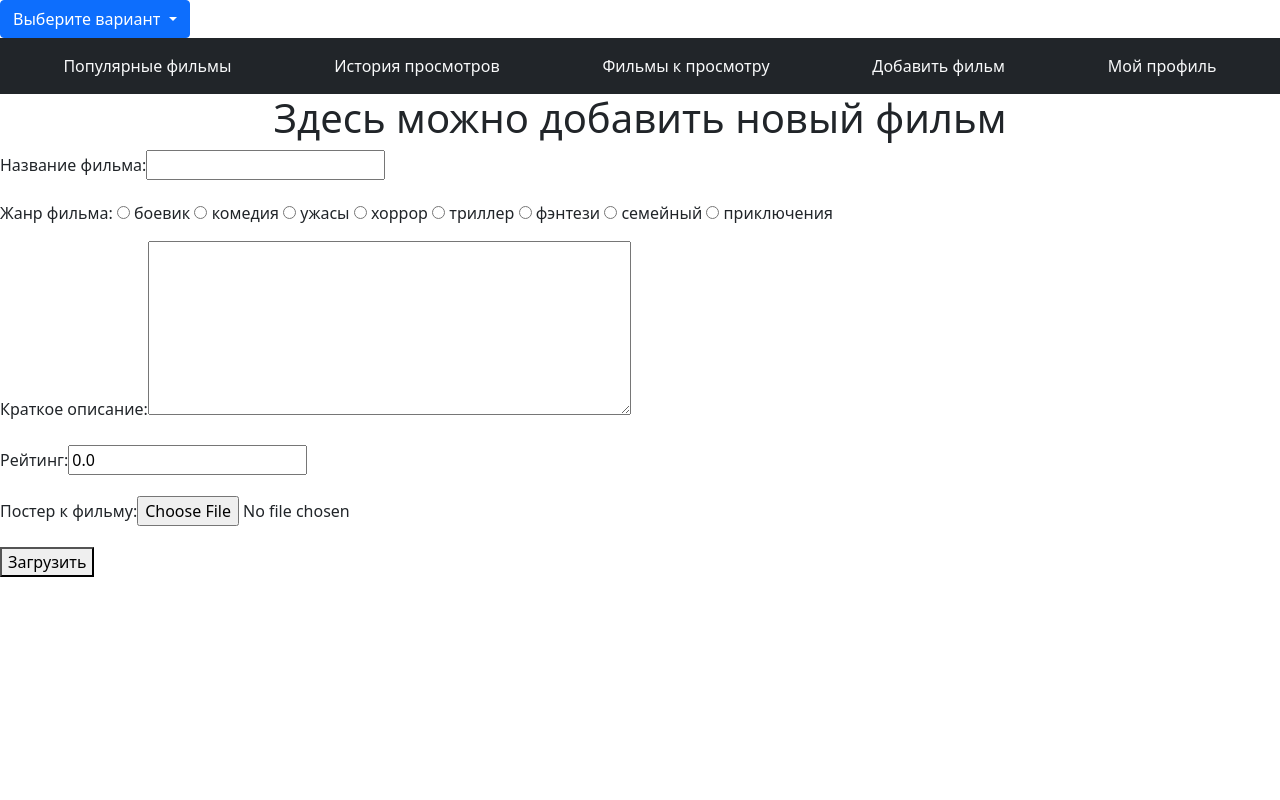
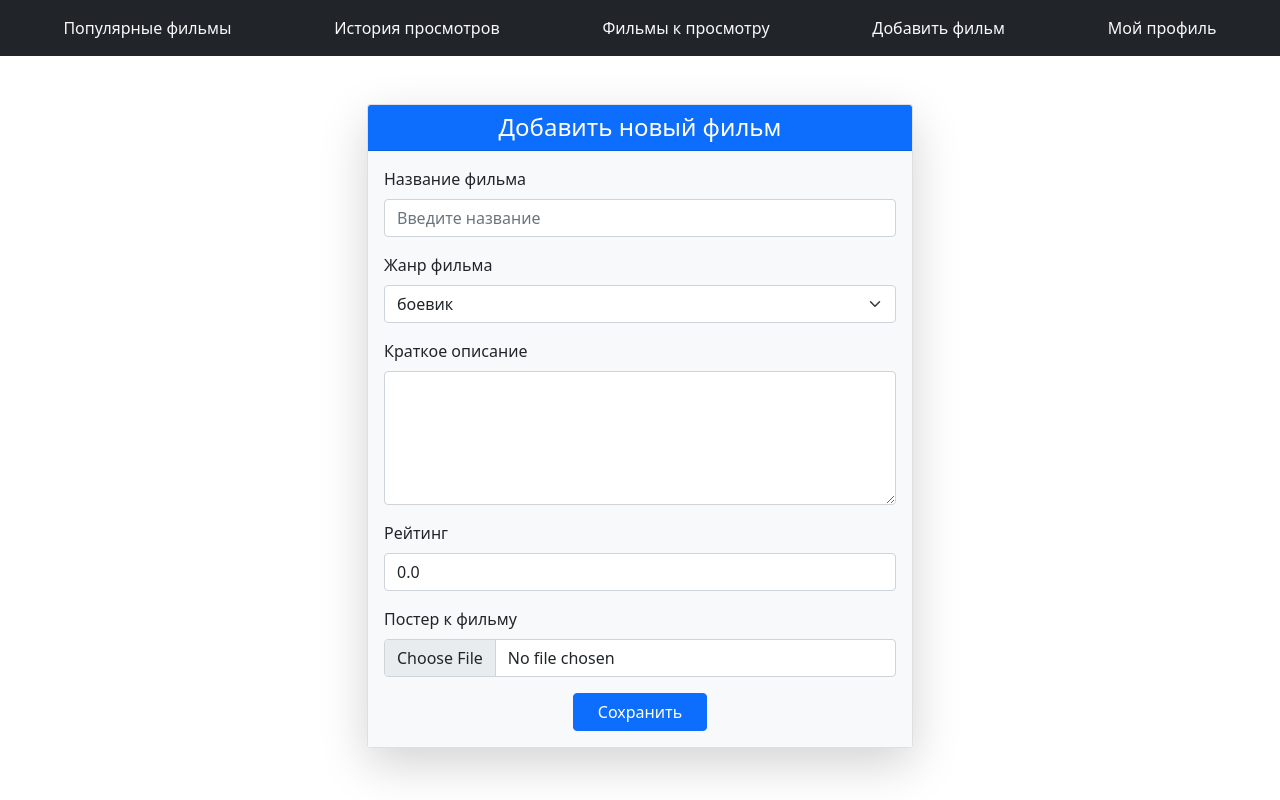
Before and after one commit to Peter1811/film_rate, a Django app: page /add-film/ in a window 1280 px wide. Run offline with Django 4.2, Linux system fonts and the light colour scheme; some libraries are stand-ins or nearby versions.

Commit message:
добавлена стилизация страниц для добавления фильма, отображения списка фильмов и страницы фильма; изменена маршрутизация и логика views

```diff
--- a/film_rate/settings.py
+++ b/film_rate/settings.py
@@ -39,7 +39,8 @@ INSTALLED_APPS = [
     'django.contrib.sessions',
     'django.contrib.messages',
     'django.contrib.staticfiles',
-    'films.apps.FilmsConfig'
+    'films.apps.FilmsConfig',
+    'widget_tweaks'
 ]
 
 MIDDLEWARE = [
--- a/films/forms.py
+++ b/films/forms.py
@@ -1,9 +1,17 @@
-from django.core.exceptions import ValidationError
 from django import forms
 
 from .models import Film
 
-genres = ['боевик', 'комедия', 'ужасы', 'хоррор', 'триллер', 'фэнтези', 'семейный', 'приключения']
+genres = [
+    'боевик',
+    'комедия',
+    'ужасы',
+    'хоррор',
+    'триллер',
+    'фэнтези',
+    'семейный',
+    'приключения'
+]
 
 
 class FilmForm(forms.ModelForm):
@@ -24,10 +32,7 @@ class FilmForm(forms.ModelForm):
 
     def __init__(self, *args, **kwargs):
         super(FilmForm, self).__init__(*args, **kwargs)
-        self.fields['genre'].error_messages = {'required': 'Необходимо выбрать жанр'}
-
-    def clean_rating(self):
-        rating = self.cleaned_data['rating']
-        if rating < 0 or rating > 10:
-            raise ValidationError('Неверный рейтинг, ожидается значение от 0 (фильм не просмотрен) до 10')
-        return rating
+        self.fields['genre'].choices = [(genre, genre) for genre in genres]
+        self.fields['genre'].error_messages = {
+            'required': 'Необходимо выбрать жанр'
+        }
--- a/films/models.py
+++ b/films/models.py
@@ -12,7 +12,7 @@ class Film(models.Model):
     genre = models.CharField(max_length=50)
     annotation = models.TextField(max_length=500)
     rating = models.FloatField(default=0.0)
-    poster = models.ImageField(default='C:/Users/Peter/Desktop/film_rate/media/1.jpg', upload_to='posters/')
+    poster = models.ImageField(upload_to='posters/')
 
     def __str__(self):
         return self.name + ", " + self.genre.lower()
--- a/films/templates/films/add_film.html
+++ b/films/templates/films/add_film.html
@@ -1,24 +1,66 @@
 {% extends 'films/base.html' %}
+
+{% load widget_tweaks %}
 {% block content %}
-    <h1 align="center">Здесь можно добавить новый фильм</h1>
+<div class="container my-5">
+  <div class="row justify-content-center">
+    <div class="col-md-8 col-lg-6">
+      <div class="card shadow-lg rounded-4">
+        <div class="card-header bg-primary text-white text-center">
+          <h4 class="mb-0">Добавить новый фильм</h4>
+        </div>
+        <div class="card-body bg-light">
           <form method="post" enctype="multipart/form-data">
             {% csrf_token %}
             <div class="form-error">{{ form.non_field_errors }}</div>
-        {% for field in form %}
-            {% if field.label != "Жанр фильма" %}
-                <p><label class="form-label" for="{{ field.id_for_label }}">{{ field.label }}: </label>{{ field }}
-                </p>
-                <div class="form-error">{{ field.errors }}</div>
-            {% else %}
-                <p>{{ field.label }}:
+
+            <!-- Название -->
+            <div class="mb-3">
+              <label class="form-label">{{ form.name.label }}</label>
+              {% render_field form.name class="form-control" placeholder="Введите название" %}
+              <div class="form-error text-danger small">{{ form.name.errors }}</div>
+            </div>
+
+            <!-- Жанр -->
+            <div class="mb-3">
+              <label class="form-label">{{ form.genre.label }}</label>
+              <select class="form-select" name="genre" id="genre">
                   {% for genre in genres %}
-                        <input type="radio" id="{{ genre }}" name="genre" value={{ genre }}>
-                        <label for="{{ genre }}">{{ genre }}</label>
+                      <option value="{{ genre }}">{{ genre }}</option>
                   {% endfor %}
-                <div class="form-error">{{ field.errors }}</div>
-                </p>
-            {% endif %}
-        {% endfor %}
-        <button type="submit">Загрузить</button>
+              </select>
+              <div class="form-error text-danger small">{{ form.genre.errors }}</div>
+            </div>
+
+            <!-- Описание -->
+            <div class="mb-3">
+              <label class="form-label">{{ form.annotation.label }}</label>
+              {% render_field form.annotation class="form-control" rows="5" %}
+              <div class="form-error text-danger small">{{ form.annotation.errors }}</div>
+            </div>
+
+            <!-- Рейтинг -->
+            <div class="mb-3">
+              <label class="form-label">{{ form.rating.label }}</label>
+              {% render_field form.rating class="form-control" %}
+              <div class="form-error text-danger small">{{ form.rating.errors }}</div>
+            </div>
+
+            <!-- Постер -->
+            <div class="mb-3">
+              <label class="form-label">{{ form.poster.label }}</label>
+              {% render_field form.poster class="form-control" %}
+              <div class="form-error text-danger small">{{ form.poster.errors }}</div>
+            </div>
+
+            <!-- Кнопка -->
+            <div class="text-center">
+              <button type="submit" class="btn btn-primary px-4">Сохранить</button>
+            </div>
           </form>
+        </div>
+      </div>
+    </div>
+  </div>
+</div>
 {% endblock %}
--- a/films/templates/films/base.html
+++ b/films/templates/films/base.html
@@ -10,16 +10,6 @@
 </head>
 <body>
 {% block mainmenu %}
-<div class="dropdown">
-  <button class="btn btn-primary dropdown-toggle" type="button" id="dropdownMenuButton" data-bs-toggle="dropdown" aria-expanded="false">
-    Выберите вариант
-  </button>
-  <ul class="dropdown-menu" aria-labelledby="dropdownMenuButton">
-    <li><a class="dropdown-item" href="#">Вариант 1</a></li>
-    <li><a class="dropdown-item" href="#">Вариант 2</a></li>
-    <li><a class="dropdown-item" href="#">Вариант 3</a></li>
-  </ul>
-</div>
 <nav class="navbar navbar-expand-lg navbar-dark bg-dark">
   <div class="container-fluid">
     <ul class="nav nav-fill w-100">
--- a/films/templates/films/my_profile.html
+++ b/films/templates/films/my_profile.html
@@ -1,7 +1,9 @@
 {% extends 'films/base.html' %}
 {% block content %}
     <body>
-    <h1>Профиль пользователя</h1>
-    <p>Здесь будет профиль пользователя</p>
+    <div class="ms-5">
+        <h1 class="text-center text-primary mt-5">Ваш профиль</h1>
+        <h2>Здесь будет профиль пользователя (пока пусто)</h2>
+    </div>
     </body>
 {% endblock %}
--- a/films/templates/films/popular.html
+++ b/films/templates/films/popular.html
@@ -1,9 +1,9 @@
 {% extends 'films/base.html' %}
 {% block content %}
     <body>
-        <div>
+        <div class="ms-5">
             <h1 class="text-center text-primary mt-5">Популярные фильмы</h1>
-            <p>Здесь будут популярные фильмы</p>
+            <h2>Здесь будут показаны популярные фильмы (пока пусто)</h2>
         </div>
     </body>
 {% endblock %}
--- a/films/urls.py
+++ b/films/urls.py
@@ -5,9 +5,11 @@ from . import views
 handler404 = views.handler404
 
 urlpatterns = [
-    path('', views.popular, name='popular'),
+    path('', views.redirect_root),
+    path('popular/', views.popular, name='popular'),
     path('my-profile/', views.my_profile_page, name='my_profile'),
     path('add-film/', views.add_film, name='add_film'),
     path('<int:film_id>/', views.film_page, name='film_id'),
-    path('<slug:film_list_slug>/', views.film_list, name='film_list'),
+    path('watched/', views.film_list, name='watched'),
+    path('to-watch/', views.film_list, name='to_watch')
 ]
--- a/films/views.py
+++ b/films/views.py
@@ -1,25 +1,22 @@
 from django.db.models import Q
-from django.http import HttpResponseNotFound, Http404
+from django.http import HttpResponseNotFound, Http404, HttpRequest
 from django.shortcuts import redirect, render
 from django.views.decorators.csrf import csrf_protect
 import os
 
 from .forms import FilmForm, genres
 from .models import Film
-from .utils import context_replenishment_for_film_list_views
 
-menu = {'Популярные фильмы': '',
-        'История просмотров': '/viewed',
-        'Фильмы к просмотру': '/to-watch',
-        'Добавить фильм': '/add-film',
-        'Мой профиль': '/my-profile'}
-
-# prefix = os.getenv('API_STR')
-# for item in menu:
-#     menu[item] = prefix + menu[item]
+menu = {
+    'Популярные фильмы': '/popular',
+    'История просмотров': '/watched',
+    'Фильмы к просмотру': '/to-watch',
+    'Добавить фильм': '/add-film',
+    'Мой профиль': '/my-profile'
+}
 
 
-def handler404(request, exception):
+def handler404(request: HttpRequest, exception):
     with open('templates/404.html', 'r') as text_404:
         text = text_404.read()
     response = HttpResponseNotFound(request, content=text)
@@ -27,11 +24,11 @@ def handler404(request, exception):
     return response
 
 
-def redirect_root(request):
-    return redirect('/films/')
+def redirect_root(request: HttpRequest):
+    return redirect('/popular/')
 
 
-def popular(request):
+def popular(request: HttpRequest):
     context = {
         'title': 'Популярные фильмы',
         'menu': menu
@@ -48,38 +45,75 @@ def my_profile_page(request):
 
 
 @csrf_protect
-def film_list(request, film_list_slug):
+def film_list(request: HttpRequest):
+    '''
+    Получение списка фильмов - либо просмотренных, либо запланированных
+    к просмотру (в зависимости от path).
+
+    :param request: передаваемый запрос.
+    '''
+
     context = {
         'menu': menu,
         'genres': genres
     }
+    path = request.path
+    if path == '/watched/':
+        pass
+    elif path == '/to-watch/':
+        pass
+
     if request.method == 'POST':
         genre = request.POST.get('genre')
         if not genre:
-            values = {
-                'viewed': Film.objects.filter(~Q(rating=0)),
-                'to-watch': Film.objects.filter(rating=0),
-            }
-            context_replenishment_for_film_list_views(slug=film_list_slug, context=context, values=values)
+            if path == '/watched/':
+                context['list_of_films'] = Film.objects.filter(
+                    ~Q(rating=0)
+                )
+                context['title'] = 'Просмотрено'
+            elif path == '/to-watch/':
+                context['list_of_films'] = Film.objects.filter(
+                    Q(rating=0)
+                )
+                context['title'] = 'Запланировано к просмотру'
+
         else:
             context['requested_genre'] = genre
-            values = {
-                'viewed': Film.objects.filter(Q(genre=genre) & ~Q(rating=0)),
-                'to-watch': Film.objects.filter(Q(genre=genre) & Q(rating=0)),
-            }
-            context_replenishment_for_film_list_views(slug=film_list_slug, context=context, values=values)
+            if path == '/watched/':
+                context['list_of_films'] = Film.objects.filter(
+                    Q(genre=genre) & ~Q(rating=0)
+                )
+                context['title'] = 'Просмотрено'
+            elif path == '/to-watch/':
+                context['list_of_films'] = Film.objects.filter(
+                    Q(genre=genre) & Q(rating=0)
+                )
+                context['title'] = 'Запланировано к просмотру'
+
         return render(request, 'films/films_list.html', context=context)
 
-    values = {
-        'viewed': Film.objects.filter(~Q(rating=0)),
-        'to-watch': Film.objects.filter(rating=0),
-    }
-    context_replenishment_for_film_list_views(slug=film_list_slug, context=context, values=values)
+    if path == '/watched/':
+        context['list_of_films'] = Film.objects.filter(~Q(rating=0))
+        context['title'] = 'Просмотрено'
+    elif path == '/to-watch/':
+        context['list_of_films'] = Film.objects.filter(Q(rating=0))
+        context['title'] = 'Запланировано к просмотру'
 
-    return render(request, 'films/films_list.html', context=context)
+    return render(
+        request,
+        'films/films_list.html',
+        context=context
+    )
 
 
-def film_page(request, film_id):
+def film_page(request: HttpRequest, film_id: int):
+    '''
+    Страница с данными о фильме.
+
+    :param request: передаваемый запрос;
+    :param film_id: id фильма.
+    '''
+
     try:
         film = Film.objects.get(id=film_id)
         context = {
@@ -87,14 +121,30 @@ def film_page(request, film_id):
             'title': film.name,
             'menu': menu
         }
-        return render(request, 'films/film_page.html', context=context)
+        return render(
+            request,
+            'films/film_page.html',
+            context=context
+        )
 
     except Film.DoesNotExist:
         raise Http404
 
 
 @csrf_protect
-def add_film(request):
+def add_film(request: HttpRequest):
+    '''
+    Добавление фильма по полям из формы FilmForm.
+
+    :param request: передаваемый запрос.
+    '''
+
+    context = {
+        'menu': menu,
+        'title': 'Добавить фильм',
+        'genres': genres
+    }
+
     if request.method == 'POST' and request.FILES:
         form = FilmForm(request.POST, request.FILES)
         if form.is_valid():
@@ -104,5 +154,9 @@ def add_film(request):
     else:
         form = FilmForm()
 
-    return render(request, 'films/add_film.html',
-                  {'menu': menu, 'title': 'Добавить фильм', 'form': form, 'genres': genres})
+    context['form'] = form
+    return render(
+        request,
+        'films/add_film.html',
+        context=context
+    )
```
Also changed, not shown: films/templates/films/film_page.html (+28 -6 lines), films/templates/films/films_list.html (+37 -23 lines), films/utils.py (deleted, +0 -8 lines). Lines whose indentation alone changed are shown as unchanged.
